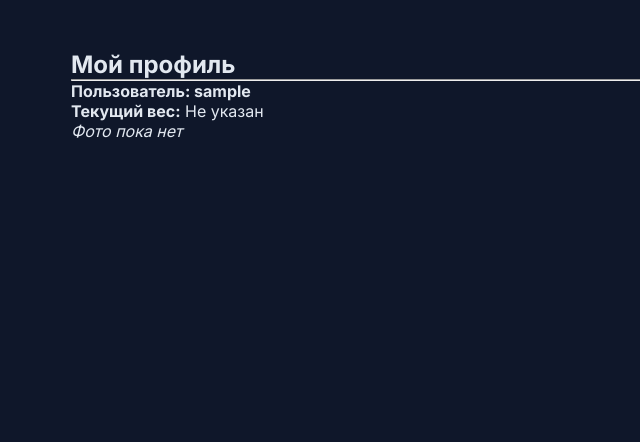
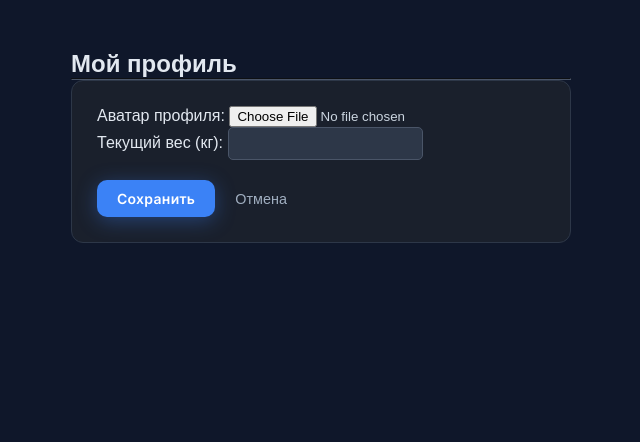
Before and after one commit to HaoKann/workout-tracker-django, a Django app: page /profile/?edit=y in a window 1280 px wide. Shown: the top 442 px of the page, without its empty margins (219-859 px from the left). Run offline with Django 5.2, Linux system fonts and the light colour scheme; the visitor is signed in with stand-in values (Sample User, id 1).

Commit message:
feat: add profile edit functionality for avatar and weight

```diff
--- /dev/null
+++ b/users/forms.py
@@ -0,0 +1,24 @@
+from django import forms
+from django.contrib.auth import get_user_model
+
+User = get_user_model()
+
+class UserUpdateForm(forms.ModelForm):
+    class Meta:
+        model = User
+        fields = ['avatar', 'weight']
+        labels = {
+            'avatar': 'Аватар профиля',
+            'weight': 'Текущий вес (кг)',
+        }
+        widgets = {
+            'weight': forms.NumberInput(attrs={
+                'class': 'form-control',
+                'step': '0.1',
+                'style': 'background-color: #2d3748; color: white; border: 1px solid #4a5568; padding: 8px; border-radius: 5px;'
+            }),
+            'avatar': forms.FileInput(attrs={
+                'class': 'form-control-file',
+                'style': 'color: #cbd5e0'
+            })
+        }
--- a/users/templates/users/profile.html
+++ b/users/templates/users/profile.html
@@ -1,19 +1,56 @@
 {% extends 'workouts/main.html' %}
 
 {% block content %}
-<div style="margin: 50px;">
+<div style="margin: 50px; max-width: 500px; font-family: sans-serif;">
     <h2>Мой профиль</h2>
-    <hr>
-    <h4>Пользователь: {{ user.username }}</h4>
+    <hr style="border-color: #4a5568;">
 
-    <p><strong>Текущий вес:</strong>
-        {% if user.weight %}{{ user.weight }} кг{% else %}Не указан{% endif %}
-    </p>
+    {% if message %}
+        {% for message in messages %}
+            <div style="padding: 12px; background-color: #2f855a; color: white; border-radius: 8px; margin-bottom: 20px;">
+                {{ message }}
+            </div>
+        {% endfor %}
+    {% endif %}
 
-    {% if user.avatar %}
-        <img src="{{ user.avatar.url }}" alt="Аватар" style="max-width: 200px; border-radius: 10px;">
+    {% if edit_mode %}
+        <form method="POST" enctype="multipart/form-data" style="background: #1a202c; padding: 25px; border-radius: 12px; border: 1px solid #2d3748;">
+            {% csrf_token %}
+
+            <div class="margin-bottom: 20px">
+                {{ form.as_p }}
+            </div>
+
+            <div style="display: flex; gap: 10px; align-items: center; margin-top: 20px;">
+                <button type="submit" class="wt-add-btn" style="border: none; cursor: pointer; padding: 10px 20px;">
+                    Сохранить
+                </button>
+                <a href="{% url 'profile' %}" style="color: #a0aec0; text-decoration: none; font-size: 0.9em; margin-left: 10px;">
+                    Отмена
+                </a>
+            </div>
+        </form>
     {% else %}
-        <p><i>Фото пока нет</i></p>
+
+        <div style="background: #1a202c; padding: 25px; border-radius: 12px; border: 1px solid #2d3748;">
+            <h4 style="margin-top: 0; color: #e2e8f0;">Пользователь: {{ user.username }}</h4>
+
+            <p style="color: #cbd5e0;"><strong>Текущий вес:</strong>
+                {% if user.weight %}{{ user.weight }} кг{% else %}<span style="color: #718096;">Не указан</span>{% endif %}
+            </p>
+
+            <div style="margin-top: 20px; margin-bottom: 25px;">
+                {% if user.avatar %}
+                    <img src="{{ user.avatar.url }}" alt="Аватар" style="max-width: 100%; height: auto; border-radius: 10px; border: 2px solid #4a5568;">
+                {% else %}
+                    <p style="color: #718096; font-style: italic;">Фото профиля не загружено</p>
+                {% endif %}
+            </div>
+
+            <a href="?edit=y" class="wt-add-btn" style="text-decoration: none; display: inline-block; padding: 10px 20px;">
+                Редактировать профиль
+            </a>
+        </div>
     {% endif %}
 </div>
 {% endblock %}
--- a/users/views.py
+++ b/users/views.py
@@ -1,7 +1,27 @@
-from django.shortcuts import render
+from django.shortcuts import render, redirect
 from django.contrib.auth.decorators import login_required
-# Create your views here.
+from django.contrib import messages
+from .forms import UserUpdateForm
+
 
 @login_required
 def profile(request):
-    return render(request, 'users/profile.html')
+    # Проверяем, передан ли GET-параметр ?edit=y
+    edit_mode = request.GET.get('edit') == 'y'
+
+    if request.method == "POST":
+        # Передаем POST-данные и файлы (request.FILES), а также указываем instance (кого именно редактируем)
+        form = UserUpdateForm(request.POST, request.FILES, instance=request.user)
+        if form.is_valid():
+            form.save()
+            messages.success(request, 'Профиль успешно обновлен!')
+            return redirect('profile')
+    else:
+        # Если это обычный GET-запрос, просто заполняем форму текущими данными пользователя
+        form = UserUpdateForm(instance=request.user)
+
+    context = {
+        'form': form,
+        'edit_mode': edit_mode
+    }
+    return render(request, 'users/profile.html', context)
```
Also changed, not shown: media/avatars/IMG_4122.jpeg (added), media/workout_images/IMG_4122.jpeg (added).
